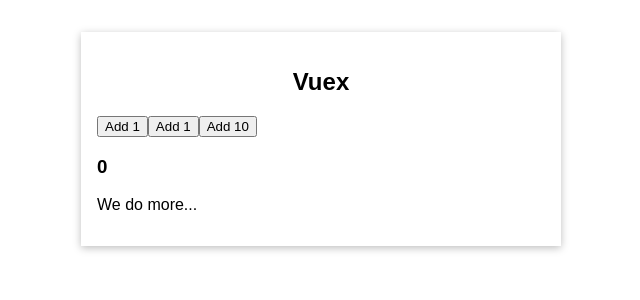
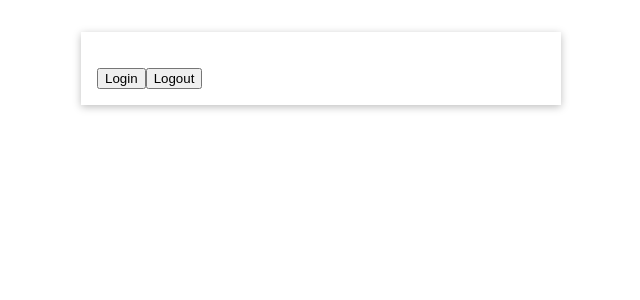
Before and after one commit to daedalus1215/vuePlay, a Vue app: page / in a window 1280 px wide. Shown: the top 300 px of the page, without its empty margins (319-959 px from the left). Built offline with nearby package versions, Linux system fonts and the light colour scheme.

Commit message:
adding dummy auth based on what we went over

```diff
--- a/src/App.vue
+++ b/src/App.vue
@@ -1,5 +1,8 @@
 <template>
-  <base-container title="Vuex">
+  <base-container>
+    <UserAuth tite="Auth" />
+  </base-container>
+  <base-container title="Vuex" v-if="isLogged">
     <TheCounter />
     <button @click="addOne">Add 1</button>
     <ChangeCounter />
@@ -11,10 +14,12 @@
 
 
 <script>
+import { mapGetters } from "vuex";
 import BaseContainer from "./components/BaseContainer.vue";
 import ChangeCounter from "./components/ChangeCounter.vue";
 import FavoriteValue from "./components/FavoriteValue.vue";
 import TheCounter from "./components/TheCounter.vue";
+import UserAuth from "./components/UserAuth.vue";
 
 export default {
   components: {
@@ -22,11 +27,13 @@
     TheCounter,
     ChangeCounter,
     FavoriteValue,
+    UserAuth,
   },
   computed: {
-    FavoriteValuecounter() {
-      return this.$store.getters.normalizedCounter;
-    },
+    ...mapGetters({
+      FavoriteValuecounter: "normalizedCounter",
+      isLogged: "isLogged",
+    }),
   },
   methods: {
     addOne() {
--- /dev/null
+++ b/src/components/UserAuth.vue
@@ -0,0 +1,15 @@
+<template>
+
+<button @click="login">Login</button>
+<button @click="logout">Logout</button>
+</template>
+
+<script>
+import {mapActions } from 'vuex';
+
+export default {
+    methods: {
+        ...mapActions(['login', 'logout'])
+    }
+}
+</script>
--- a/src/main.js
+++ b/src/main.js
@@ -6,16 +6,22 @@
 const store = createStore({
     state() {
         return {
+            isLogged: false,
             counter: 0
         }
     },
     mutations: {
         increment(state) {
-
             state.counter = state.counter + 1;
         },
         increase(state, payload) {
             state.counter = state.counter + payload.value;
+        },
+        login(state) {
+            state.isLogged = true;
+        },
+        logout(state) {
+            state.isLogged = false;
         }
     },
     actions: {
@@ -26,6 +32,12 @@
         increase(context, payload) {
             // Could change the payload here, or use async here.
             context.commit('increase', payload);
+        },
+        login(context) {
+            context.commit('login');
+        },
+        logout(context) {
+            context.commit('logout');
         }
     },
     getters: {
@@ -42,6 +54,9 @@
             }
 
             return finalCounter;
+        },
+        isLogged(state) {
+            return state.isLogged;
         }
     }
 });
```
